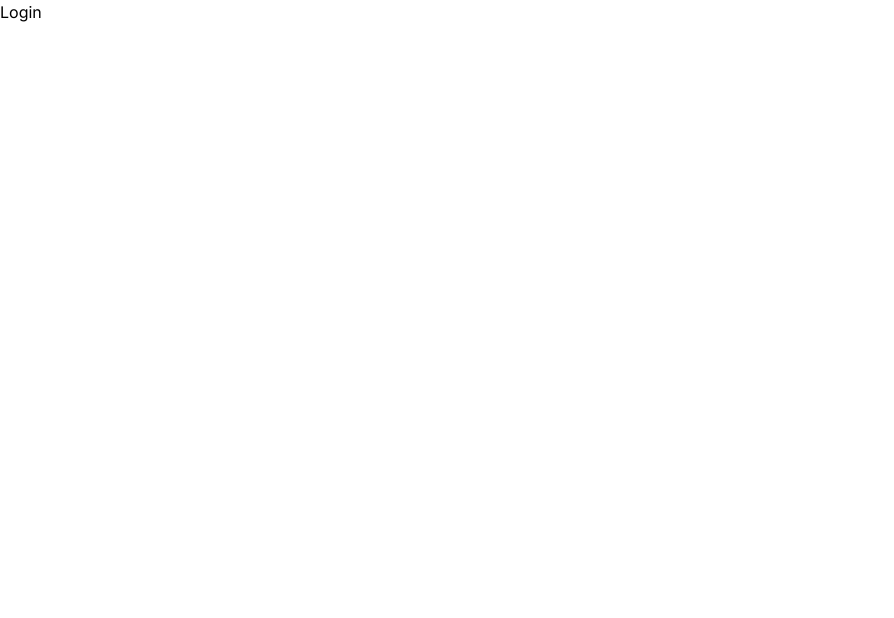
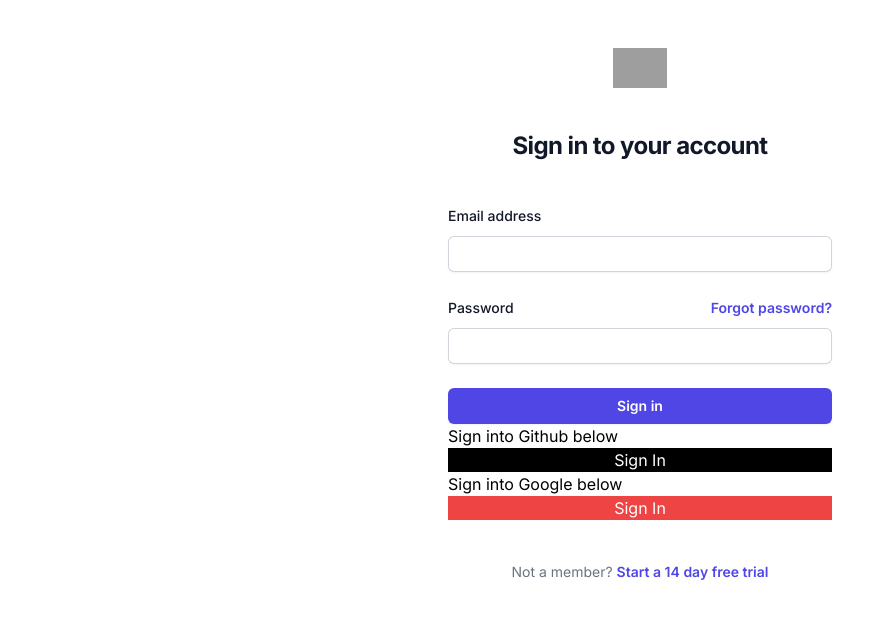
Before and after one commit to simrin3308/NextAuth, a Next.js app: page /login in a window 1280 px wide. Shown: the top 618 px of the page, without its empty margins (0-894 px from the left). Built offline with nearby package versions, Linux system fonts and the light colour scheme; grey boxes are pictures that could not be loaded.

Commit message:
login frontend complete

```diff
--- a/app/(site)/login/page.jsx
+++ b/app/(site)/login/page.jsx
@@ -1,7 +1,123 @@
-import React from "react";
+"use client";
 
-const Login = () => {
-  return <div>Login</div>;
-};
+import { useState, useEffect } from "react";
+import { signIn, useSession } from "next-auth/react";
 
-export default Login;
+import { useRouter } from "next/navigation";
+
+export default function Login() {
+  const [data, setData] = useState({
+    email: "",
+    password: "",
+  });
+
+  const loginUser = async (e) => {};
+
+  return (
+    <>
+      <div className="flex min-h-full flex-1 flex-col justify-center px-6 py-12 lg:px-8">
+        <div className="sm:mx-auto sm:w-full sm:max-w-sm">
+          <img
+            className="mx-auto h-10 w-auto"
+            src="https://tailwindui.com/img/logos/mark.svg?color=indigo&shade=600"
+            alt="Your Company"
+          />
+          <h2 className="mt-10 text-center text-2xl font-bold leading-9 tracking-tight text-gray-900">
+            Sign in to your account
+          </h2>
+        </div>
+
+        <div className="mt-10 sm:mx-auto sm:w-full sm:max-w-sm">
+          <form className="space-y-6" onSubmit={loginUser}>
+            <div>
+              <label
+                htmlFor="email"
+                className="block text-sm font-medium leading-6 text-gray-900"
+              >
+                Email address
+              </label>
+              <div className="mt-2">
+                <input
+                  id="email"
+                  name="email"
+                  type="email"
+                  autoComplete="email"
+                  value={data.email}
+                  onChange={(e) => setData({ ...data, email: e.target.value })}
+                  required
+                  className="block w-full rounded-md border-0 py-1.5 text-gray-900 shadow-sm ring-1 ring-inset ring-gray-300 placeholder:text-gray-400 focus:ring-2 focus:ring-inset focus:ring-indigo-600 sm:text-sm sm:leading-6"
+                />
+              </div>
+            </div>
+
+            <div>
+              <div className="flex items-center justify-between">
+                <label
+                  htmlFor="password"
+                  className="block text-sm font-medium leading-6 text-gray-900"
+                >
+                  Password
+                </label>
+                <div className="text-sm">
+                  <a
+                    href="#"
+                    className="font-semibold text-indigo-600 hover:text-indigo-500"
+                  >
+                    Forgot password?
+                  </a>
+                </div>
+              </div>
+              <div className="mt-2">
+                <input
+                  id="password"
+                  name="password"
+                  type="password"
+                  autoComplete="current-password"
+                  required
+                  value={data.password}
+                  onChange={(e) =>
+                    setData({ ...data, password: e.target.value })
+                  }
+                  className="block w-full rounded-md border-0 py-1.5 text-gray-900 shadow-sm ring-1 ring-inset ring-gray-300 placeholder:text-gray-400 focus:ring-2 focus:ring-inset focus:ring-indigo-600 sm:text-sm sm:leading-6"
+                />
+              </div>
+            </div>
+
+            <div>
+              <button
+                type="submit"
+                className="flex w-full justify-center rounded-md bg-indigo-600 px-3 py-1.5 text-sm font-semibold leading-6 text-white shadow-sm hover:bg-indigo-500 focus-visible:outline focus-visible:outline-2 focus-visible:outline-offset-2 focus-visible:outline-indigo-600"
+              >
+                Sign in
+              </button>
+            </div>
+          </form>
+          <h1>Sign into Github below</h1>
+          <button
+            onClick={() => signIn("github")}
+            className="bg-black text-white w-full"
+          >
+            Sign In
+          </button>
+          <h1>Sign into Google below</h1>
+          <button
+            onClick={() => signIn("google")}
+            className="bg-red-500 text-white w-full"
+          >
+            Sign In
+          </button>
+
+          <p className="mt-10 text-center text-sm text-gray-500">
+            Not a member?{" "}
+            <a
+              href="#"
+              className="font-semibold leading-6 text-indigo-600 hover:text-indigo-500"
+            >
+              Start a 14 day free trial
+            </a>
+          </p>
+        </div>
+      </div>
+    </>
+  );
+}
```
Also changed, not shown: 1 other file (tests, documents, lock files or other folders).
